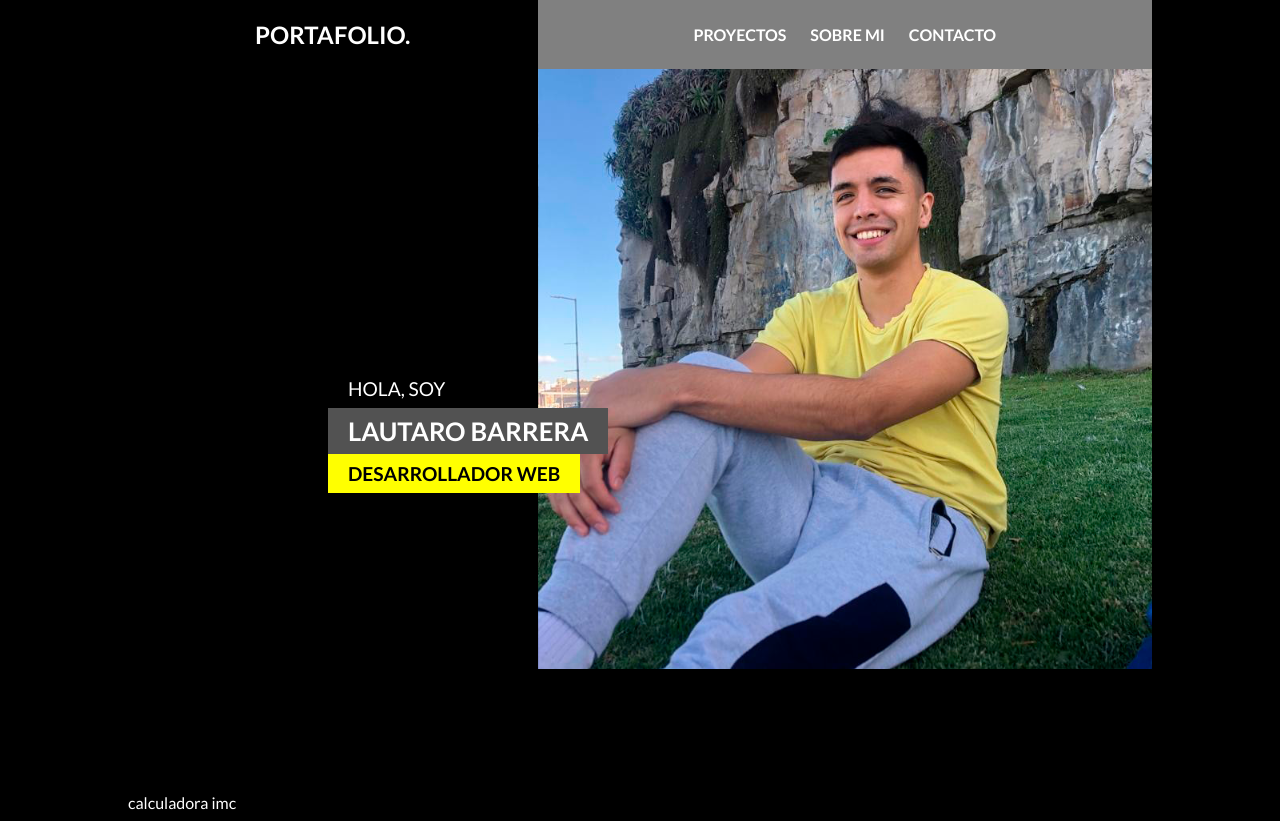
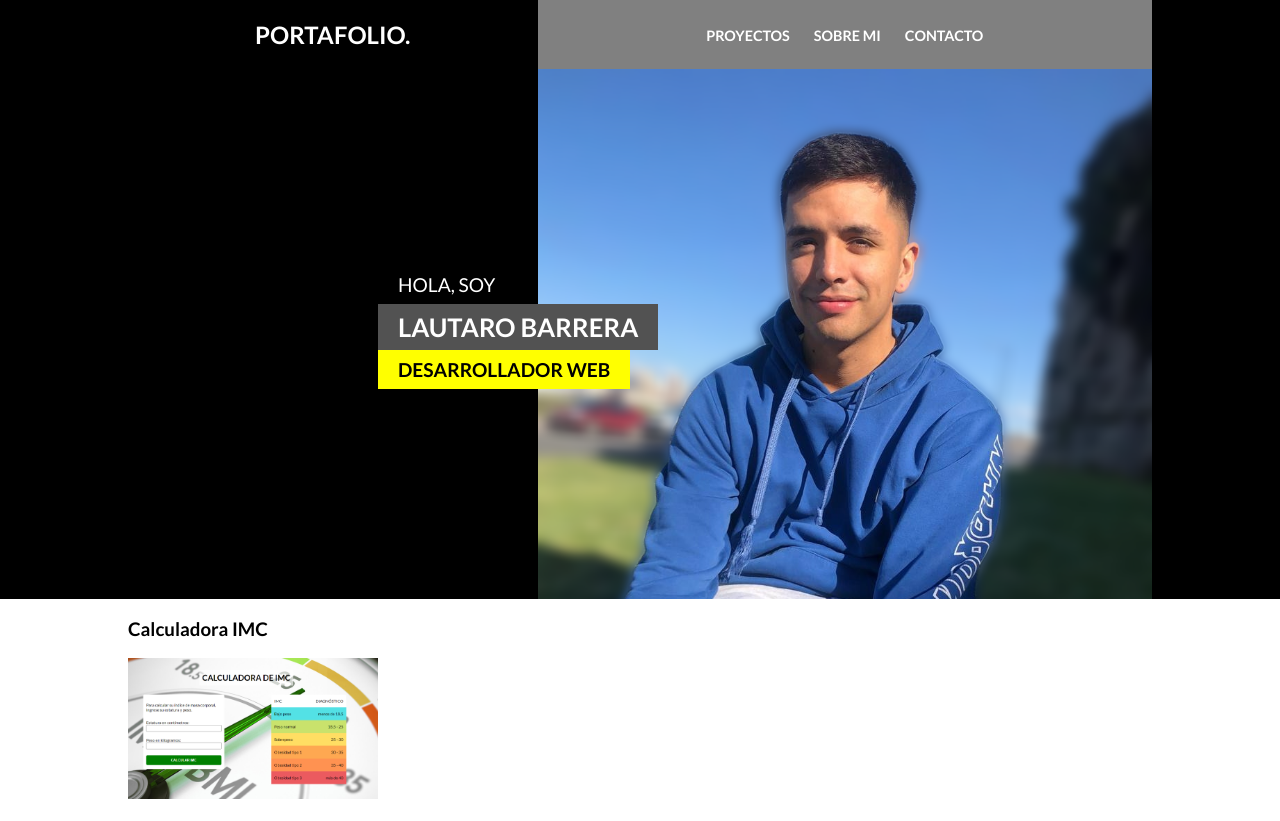
Before and after one commit to lautarobarrera10/lautarobarrera, a PHP site: page / in a window 1280 px wide. Run offline with PHP 8.4, Linux system fonts and the light colour scheme.

Commit message:
portada actualizada

```diff
--- a/views/assets/css/mobile.css
+++ b/views/assets/css/mobile.css
@@ -1,13 +1,21 @@
 body {
-    background-color: black;
-    max-width: 1024px;
     margin: 0 auto;
     padding: 0;
     font-family: 'Lato', sans-serif;
     box-sizing: border-box;
 }
 
+section {
+    margin: 0 auto;
+    max-width: 1024px;
+}
+
+.portada-container {
+    background-color: black;
+}
+
 a {
+    font-size: 0.9rem;
     text-decoration: none;
     color: white;
 }
@@ -23,8 +31,6 @@ ul {
 /* GRID */
 .portada {
     display: grid;
-    grid-template-columns: 100vw;
-    grid-template-rows: 3;
 }
 
 .portafolio {
@@ -33,12 +39,12 @@ ul {
 
 .photo-container {
     width: 100%;
-    height: 600px;
-    grid-row: 2;
+    height: 450px;
+    grid-row: 2/4;
+    grid-column: 1;
     display: flex;
     flex-direction: column-reverse;
-    background-image: url("../../../images/lauti-mobile.png");
-    background-position: center;
+    background-image: url("../images/lautaro.png");
     background-size: cover;
 }
 
@@ -60,7 +66,7 @@ ul {
 .presentacion {
     grid-column: 1;
     grid-row: 3;
-    transform: translateY(-300px);
+    transform: translateY(-110px);
 }
 
 .presentacion .hola-soy {
@@ -104,7 +110,7 @@ ul {
     height: fit-content;
     background-color: grey;
     grid-column: 1;
-    grid-row: 3;
+    grid-row: 4;
     width: 100%;
 }
 
@@ -120,13 +126,19 @@ ul {
     text-transform: uppercase;
 }
 
-@media screen and (min-width:600px) {
-    .photo-container {
-        background-image: url("../../../images/lauti.png");
-    }
+.proyecto {
+    background-color: white;
 }
 
-@media screen and (min-width:1000px) {
+.img-container {
+    width: 250px;
+}
+
+.img-container img {
+    width: 100%;
+}
+
+@media screen and (min-width:600px) {
     .portada {
         grid-template-columns: 2fr 3fr;
     }
@@ -137,11 +149,7 @@ ul {
         grid-column: 2;
     }
     .presentacion {
-        transform: translate(200px, -300px);
-    }
-    .background-black {
-        grid-column: 1;
-        background-color: black;
+        transform: translate(130px, -154px);
     }
     .nav {
         height: 100%;
@@ -152,3 +160,13 @@ ul {
         justify-content: center;
     }
 }
+
+@media screen and (min-width:1024px) {
+    .presentacion {
+        transform: translate(250px, -210px);
+    }
+
+    .photo-container {
+        height: 530px;
+    }
+}
--- a/views/inicio.php
+++ b/views/inicio.php
@@ -11,7 +11,8 @@
     <link href="https://fonts.googleapis.com/css2?family=Lato:wght@300;400;700&display=swap" rel="stylesheet">
 </head>
 <body>
-    <div class="portada">
+    <div class="portada-container">
+    <section class="portada">
         <div class="portafolio">
             <h2>Portafolio.</h2>
         </div>
@@ -22,7 +23,6 @@
         </div>
         <div class="photo-container">
         </div>
-        <div class="background-black"></div>
         <nav class="nav">
             <ul>
                 <li><a>Proyectos</a></li>
@@ -30,7 +30,16 @@
                 <li><a>Contacto</a></li>
             </ul>
         </nav>
+    </section>
     </div>
-    <a href="https://lautarobarrera10.github.io/calculadora-imc/" target="_blank">calculadora imc</a>
+    <section class="proyectos">
+        <div class="proyecto">
+            <h3>Calculadora IMC</h3>
+            <div class="img-container">
+                <img src="./views/assets/images/calculadora.png" alt="">
+            </div>
+            <a href="https://lautarobarrera10.github.io/calculadora-imc/" target="_blank">Ver sitio</a>
+        </div>
+    </section>
 </body>
 </html>
```
Also changed, not shown: views/assets/images/calculadora.png (added), views/assets/images/lautaro.png (added), views/assets/images/lauti-mobile.png (renamed from images/lauti-mobile.png), views/assets/images/lauti.png (renamed from images/lauti.png).
